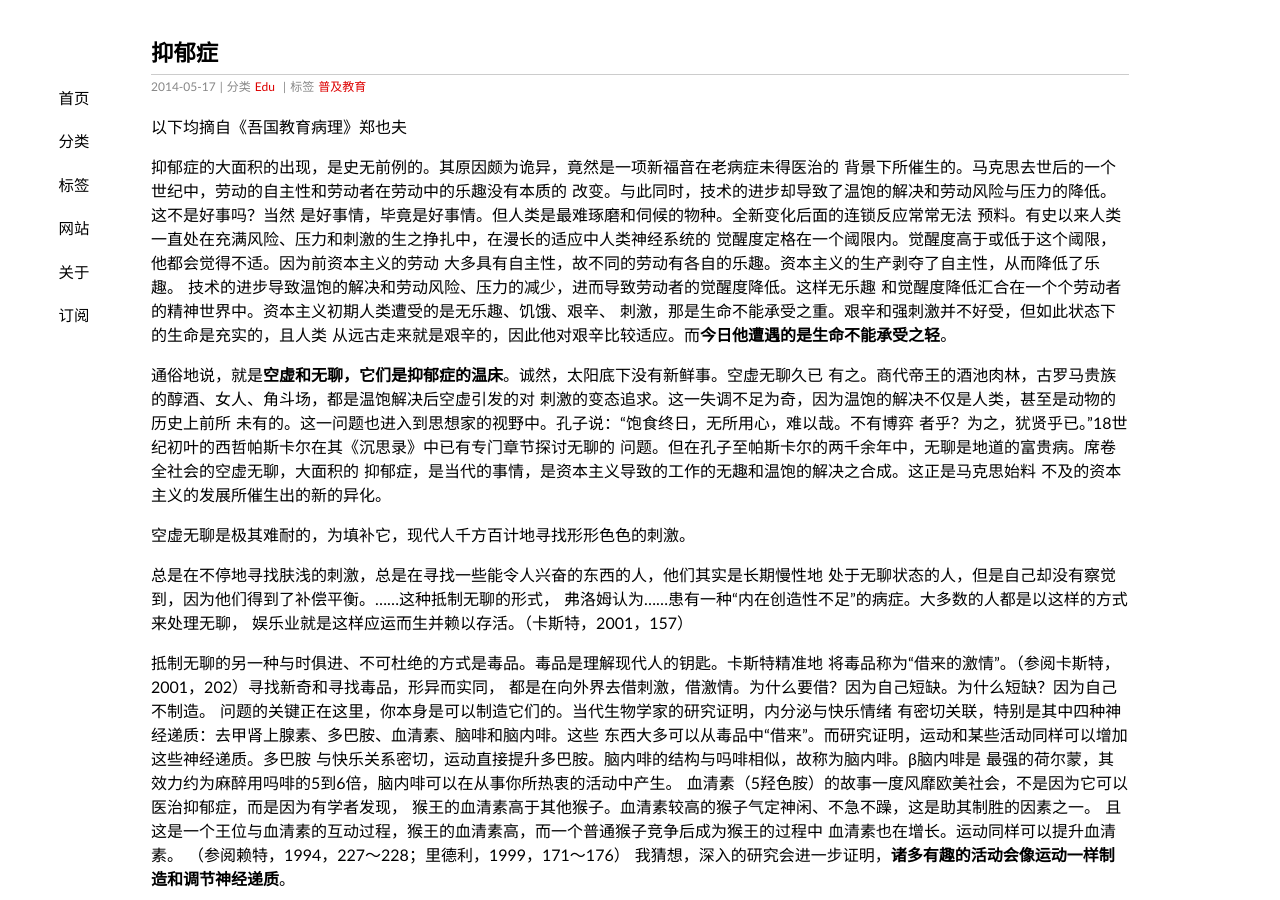
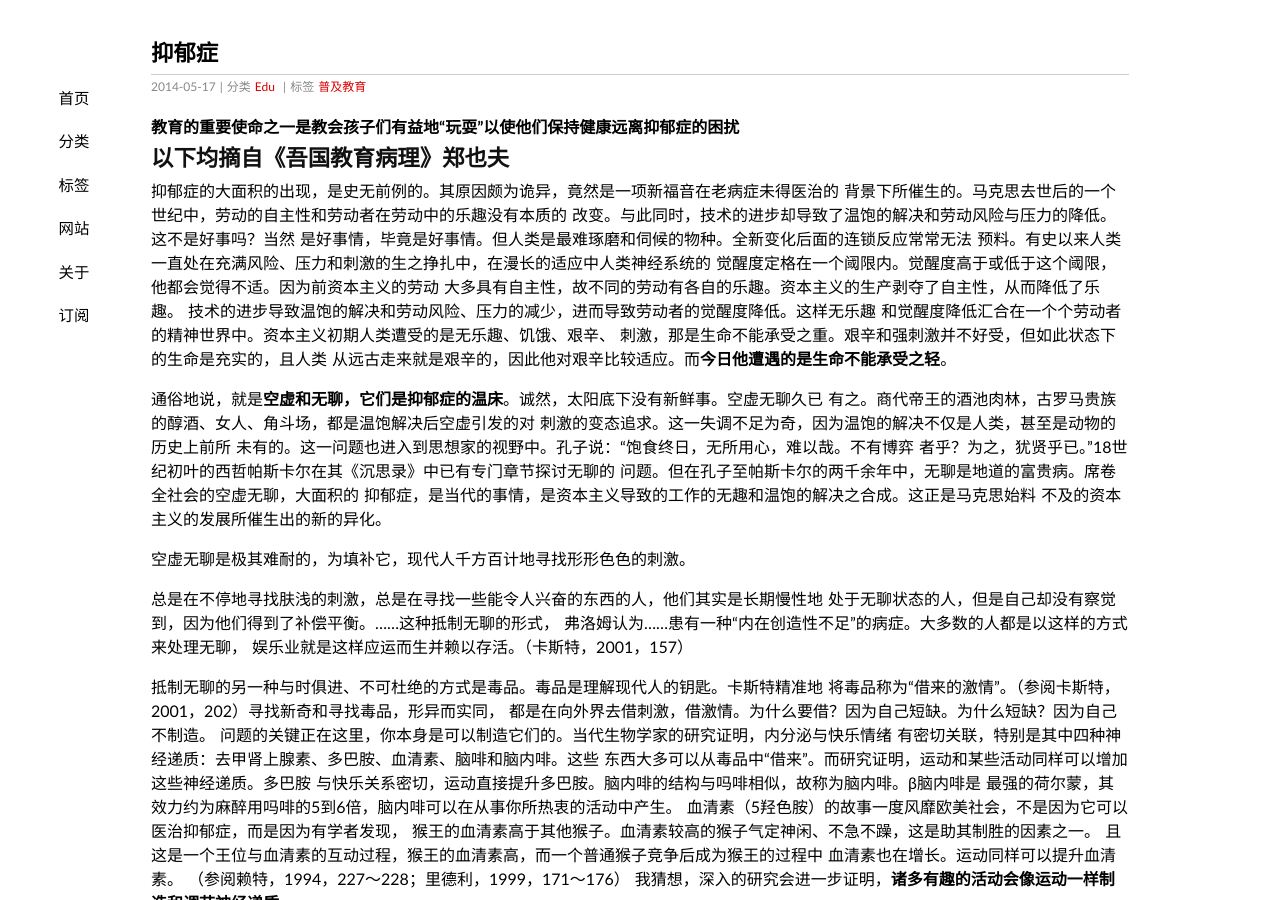
Before and after one commit to ccpaging/ccpaging.github.io, a Jekyll site: the page built from _posts/2014-05-17-Depression.md, in a window 1280 px wide and 900 px high. Built offline with Jekyll 4.4.1, drawn with Linux system fonts in a browser that asks for light colours; comment, search, counter and statistics services are not loaded.

Commit message:
New post

```diff
--- a/_posts/2014-05-17-Depression.md
+++ b/_posts/2014-05-17-Depression.md
@@ -7,7 +7,9 @@ tags: 普及教育
 mathjax: false
 ---
 
-以下均摘自《吾国教育病理》郑也夫
+**教育的重要使命之一是教会孩子们有益地“玩耍”以使他们保持健康远离抑郁症的困扰**
+
+## 以下均摘自《吾国教育病理》郑也夫
 
 抑郁症的大面积的出现，是史无前例的。其原因颇为诡异，竟然是一项新福音在老病症未得医治的
 背景下所催生的。马克思去世后的一个世纪中，劳动的自主性和劳动者在劳动中的乐趣没有本质的
```
